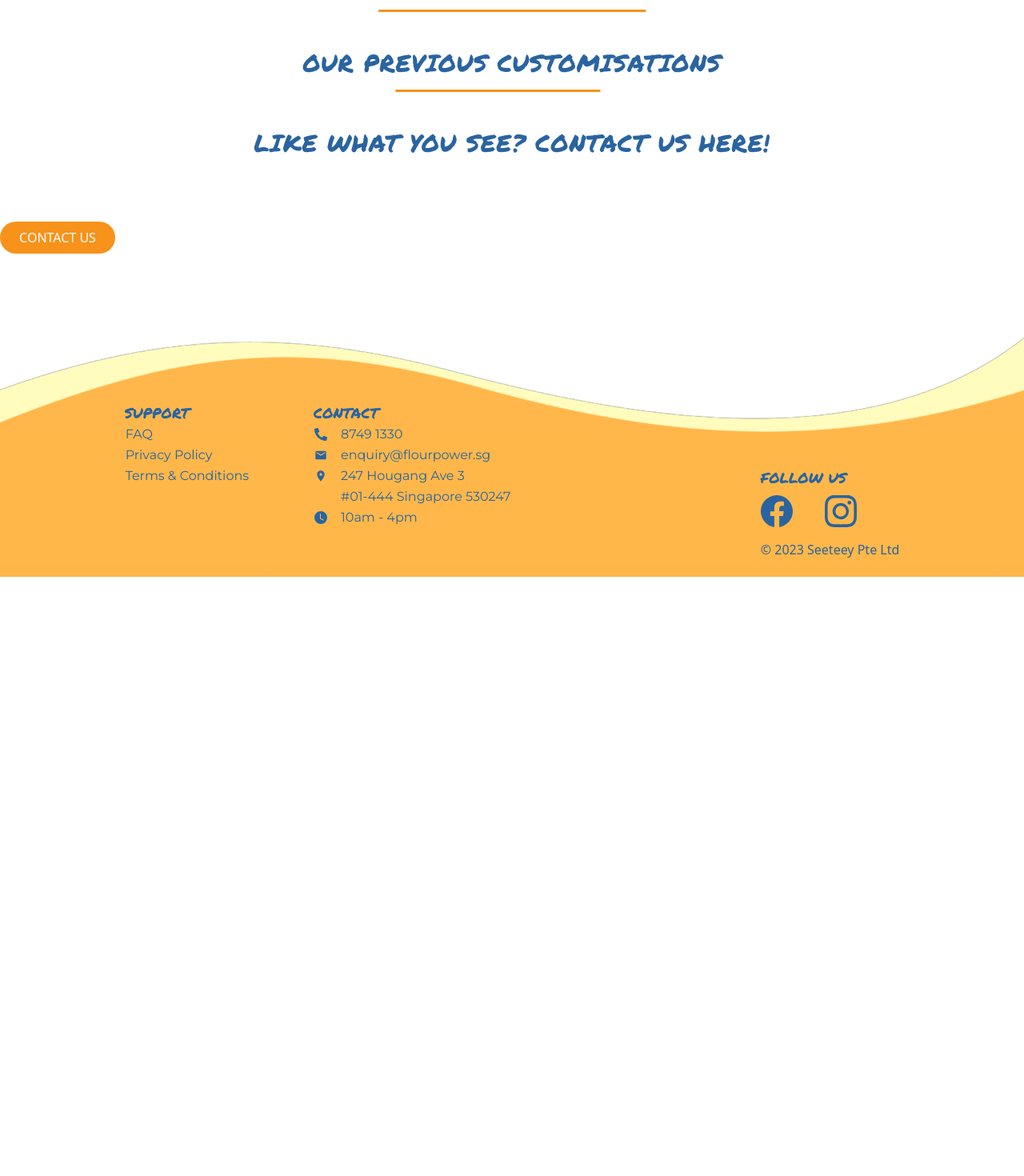
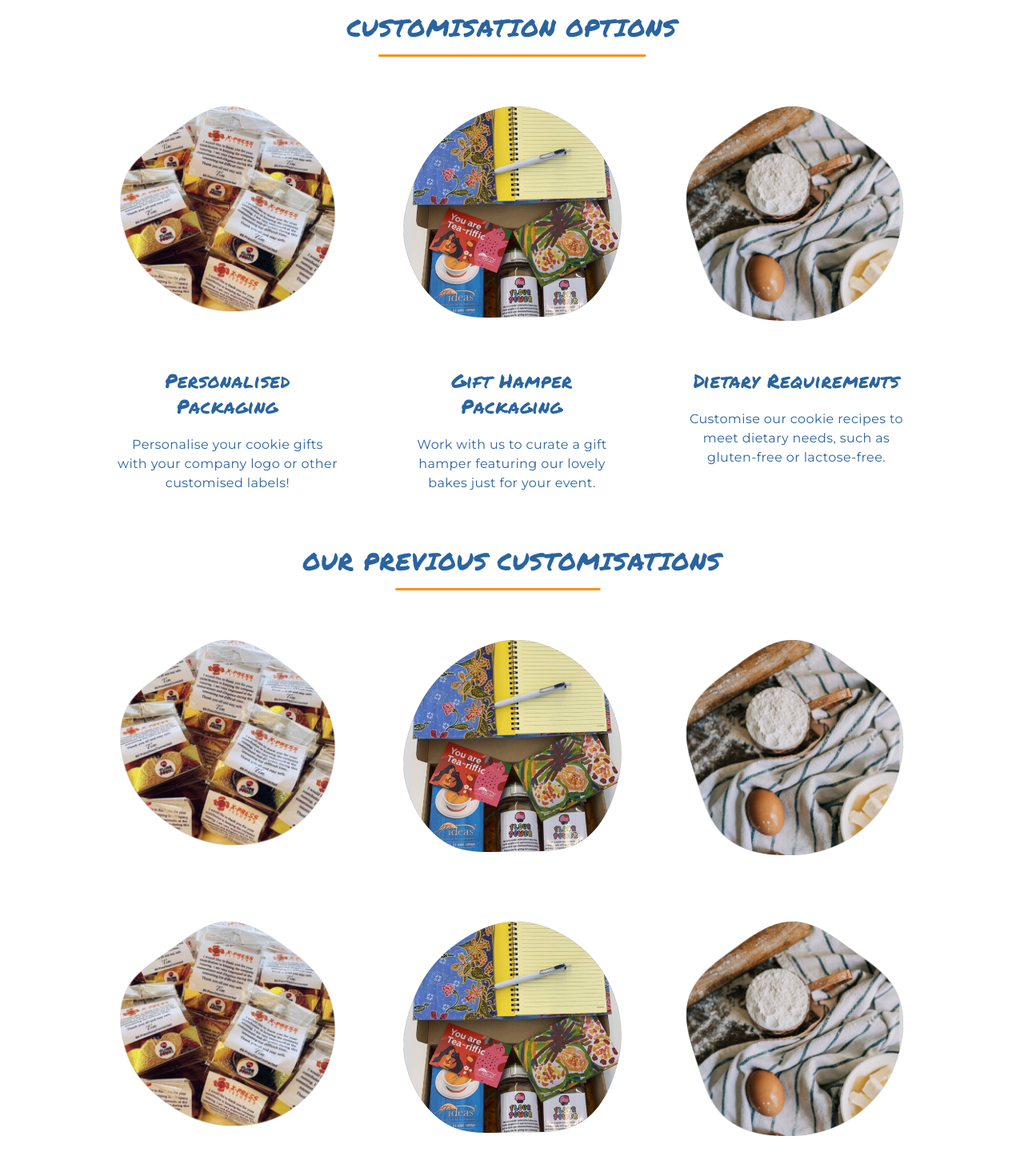
Before and after one commit to SamuelPhua/Client, a React (Vite) app: page /bulk-orders in a window 1280 px wide. Shown: the part 820-2290 px from the top of the page at 80% size. Before the commit the page ends 1541 px from the top, so only its background shows below. Built offline with nearby package versions, Linux system fonts and the light colour scheme.

Commit message:
customisation options added

```diff
--- a/src/Components/BulkOrders.jsx
+++ b/src/Components/BulkOrders.jsx
@@ -14,7 +14,8 @@ const BulkOrders = () => {
         title="BULK ORDERS"
       />
 
-      <div className="w-auto mx-auto mb-16">
+      {/* #1 INTRO - what can we do for you? */}
+      <div className="w-auto mx-auto mt-20 mb-16">
         <h2 className="tracking-wide text-center font-permanentMarker text-darkBlueFont text-3xl md:text-3xl mb-14">
           WHAT{" "}
           <span className="underline underline-offset-22 decoration-orange">
@@ -34,6 +35,7 @@ const BulkOrders = () => {
         </p>
       </div>
 
+      {/* #2 - Customisation Options (3 divs side by side) */}
       <div className="w-auto mx-auto mb-16">
         <h2 className="tracking-wide text-center font-permanentMarker text-darkBlueFont text-3xl md:text-3xl mb-14">
           CU
@@ -43,8 +45,52 @@ const BulkOrders = () => {
           NS
         </h2>
         {/* <div className="w-1/5 text-center mx-auto border-orange border-t-4" /> */}
+
+        {/* images */}
+        <div className="flex flex-wrap justify-evenly w-10/12 mt-20 mx-auto">
+          <div className="w-4/12 px-10">
+            <img src="src/assets/imagesBulkOrders/Corporate-Image1.png" />
+          </div>
+          <div className="w-4/12 px-10">
+            <img src="src/assets/imagesBulkOrders/Corporate-Image2.png" />
+          </div>
+          <div className="w-4/12 px-10">
+            <img src="src/assets/imagesBulkOrders/Corporate-Image3.png" />
+          </div>
+        </div>
+        {/* text */}
+        <div className="flex flex-wrap justify-evenly w-10/12 mx-auto">
+          <div className="w-4/12 px-10">
+            <h4 className="tracking-wide text-center font-permanentMarker text-darkBlueFont text-2xl md:text-2xl mt-14 mb-5">
+              Personalised Packaging
+            </h4>
+            <p className="tracking-wide text-center font-montserrat text-darkBlueFont text-xxs md:text-xxs mb-1">
+              Personalise your cookie gifts with your company logo or other
+              customised labels!
+            </p>
+          </div>
+          <div className="w-4/12 px-10">
+            <h4 className="tracking-wide text-center font-permanentMarker text-darkBlueFont text-2xl md:text-2xl mt-14 mb-5">
+              Gift Hamper Packaging
+            </h4>
+            <p className="tracking-wide text-center font-montserrat text-darkBlueFont text-xxs md:text-xxs mb-1">
+              Work with us to curate a gift hamper featuring our lovely bakes
+              just for your event.
+            </p>
+          </div>
+          <div className="w-4/12 px-10">
+            <h4 className="tracking-wide text-center font-permanentMarker text-darkBlueFont text-2xl md:text-2xl mt-14 mb-5">
+              Dietary Requirements
+            </h4>
+            <p className="tracking-wide text-center font-montserrat text-darkBlueFont text-xxs md:text-xxs mb-1">
+              Customise our cookie recipes to meet dietary needs, such as
+              gluten-free or lactose-free.
+            </p>
+          </div>
+        </div>
       </div>
 
+      {/* #3 Previous customisations grid display */}
       <div className="w-auto mx-auto mb-16">
         <h2 className="tracking-wide text-center font-permanentMarker text-darkBlueFont text-3xl md:text-3xl mb-14">
           OUR PR
@@ -54,13 +100,39 @@ const BulkOrders = () => {
           ISATIONS
         </h2>
         {/* <div className="w-1/5 text-center mx-auto border-orange border-t-4" /> */}
+
+        {/* row 1 images */}
+        <div className="flex flex-wrap justify-evenly w-10/12 mt-20 mx-auto">
+          <div className="w-4/12 px-10">
+            <img src="src/assets/imagesBulkOrders/Corporate-Image1.png" />
+          </div>
+          <div className="w-4/12 px-10">
+            <img src="src/assets/imagesBulkOrders/Corporate-Image2.png" />
+          </div>
+          <div className="w-4/12 px-10">
+            <img src="src/assets/imagesBulkOrders/Corporate-Image3.png" />
+          </div>
+        </div>
+        {/* row 2 images */}
+        <div className="flex flex-wrap justify-evenly w-10/12 mt-20 mx-auto">
+          <div className="w-4/12 px-10">
+            <img src="src/assets/imagesBulkOrders/Corporate-Image1.png" />
+          </div>
+          <div className="w-4/12 px-10">
+            <img src="src/assets/imagesBulkOrders/Corporate-Image2.png" />
+          </div>
+          <div className="w-4/12 px-10">
+            <img src="src/assets/imagesBulkOrders/Corporate-Image3.png" />
+          </div>
+        </div>
       </div>
 
+      {/* #4 contact us - button route */}
       <div className="w-auto mx-auto mb-16">
         <h2 className="tracking-wide text-center font-permanentMarker text-darkBlueFont text-3xl md:text-3xl mb-10">
           LIKE WHAT YOU SEE? CONTACT US HERE!
         </h2>
-        <div className="mx-auto">
+        <div className="text-center mx-auto">
           <Button displayName="CONTACT US" onClick={handleCLick} />
         </div>
       </div>
--- a/src/Components/bulkOrders.jsx
+++ b/src/Components/bulkOrders.jsx
@@ -14,7 +14,8 @@ const BulkOrders = () => {
         title="BULK ORDERS"
       />
 
-      <div className="w-auto mx-auto mb-16">
+      {/* #1 INTRO - what can we do for you? */}
+      <div className="w-auto mx-auto mt-20 mb-16">
         <h2 className="tracking-wide text-center font-permanentMarker text-darkBlueFont text-3xl md:text-3xl mb-14">
           WHAT{" "}
           <span className="underline underline-offset-22 decoration-orange">
@@ -34,6 +35,7 @@ const BulkOrders = () => {
         </p>
       </div>
 
+      {/* #2 - Customisation Options (3 divs side by side) */}
       <div className="w-auto mx-auto mb-16">
         <h2 className="tracking-wide text-center font-permanentMarker text-darkBlueFont text-3xl md:text-3xl mb-14">
           CU
@@ -43,8 +45,52 @@ const BulkOrders = () => {
           NS
         </h2>
         {/* <div className="w-1/5 text-center mx-auto border-orange border-t-4" /> */}
+
+        {/* images */}
+        <div className="flex flex-wrap justify-evenly w-10/12 mt-20 mx-auto">
+          <div className="w-4/12 px-10">
+            <img src="src/assets/imagesBulkOrders/Corporate-Image1.png" />
+          </div>
+          <div className="w-4/12 px-10">
+            <img src="src/assets/imagesBulkOrders/Corporate-Image2.png" />
+          </div>
+          <div className="w-4/12 px-10">
+            <img src="src/assets/imagesBulkOrders/Corporate-Image3.png" />
+          </div>
+        </div>
+        {/* text */}
+        <div className="flex flex-wrap justify-evenly w-10/12 mx-auto">
+          <div className="w-4/12 px-10">
+            <h4 className="tracking-wide text-center font-permanentMarker text-darkBlueFont text-2xl md:text-2xl mt-14 mb-5">
+              Personalised Packaging
+            </h4>
+            <p className="tracking-wide text-center font-montserrat text-darkBlueFont text-xxs md:text-xxs mb-1">
+              Personalise your cookie gifts with your company logo or other
+              customised labels!
+            </p>
+          </div>
+          <div className="w-4/12 px-10">
+            <h4 className="tracking-wide text-center font-permanentMarker text-darkBlueFont text-2xl md:text-2xl mt-14 mb-5">
+              Gift Hamper Packaging
+            </h4>
+            <p className="tracking-wide text-center font-montserrat text-darkBlueFont text-xxs md:text-xxs mb-1">
+              Work with us to curate a gift hamper featuring our lovely bakes
+              just for your event.
+            </p>
+          </div>
+          <div className="w-4/12 px-10">
+            <h4 className="tracking-wide text-center font-permanentMarker text-darkBlueFont text-2xl md:text-2xl mt-14 mb-5">
+              Dietary Requirements
+            </h4>
+            <p className="tracking-wide text-center font-montserrat text-darkBlueFont text-xxs md:text-xxs mb-1">
+              Customise our cookie recipes to meet dietary needs, such as
+              gluten-free or lactose-free.
+            </p>
+          </div>
+        </div>
       </div>
 
+      {/* #3 Previous customisations grid display */}
       <div className="w-auto mx-auto mb-16">
         <h2 className="tracking-wide text-center font-permanentMarker text-darkBlueFont text-3xl md:text-3xl mb-14">
           OUR PR
@@ -54,13 +100,39 @@ const BulkOrders = () => {
           ISATIONS
         </h2>
         {/* <div className="w-1/5 text-center mx-auto border-orange border-t-4" /> */}
+
+        {/* row 1 images */}
+        <div className="flex flex-wrap justify-evenly w-10/12 mt-20 mx-auto">
+          <div className="w-4/12 px-10">
+            <img src="src/assets/imagesBulkOrders/Corporate-Image1.png" />
+          </div>
+          <div className="w-4/12 px-10">
+            <img src="src/assets/imagesBulkOrders/Corporate-Image2.png" />
+          </div>
+          <div className="w-4/12 px-10">
+            <img src="src/assets/imagesBulkOrders/Corporate-Image3.png" />
+          </div>
+        </div>
+        {/* row 2 images */}
+        <div className="flex flex-wrap justify-evenly w-10/12 mt-20 mx-auto">
+          <div className="w-4/12 px-10">
+            <img src="src/assets/imagesBulkOrders/Corporate-Image1.png" />
+          </div>
+          <div className="w-4/12 px-10">
+            <img src="src/assets/imagesBulkOrders/Corporate-Image2.png" />
+          </div>
+          <div className="w-4/12 px-10">
+            <img src="src/assets/imagesBulkOrders/Corporate-Image3.png" />
+          </div>
+        </div>
       </div>
 
+      {/* #4 contact us - button route */}
       <div className="w-auto mx-auto mb-16">
         <h2 className="tracking-wide text-center font-permanentMarker text-darkBlueFont text-3xl md:text-3xl mb-10">
           LIKE WHAT YOU SEE? CONTACT US HERE!
         </h2>
-        <div className="mx-auto">
+        <div className="text-center mx-auto">
           <Button displayName="CONTACT US" onClick={handleCLick} />
         </div>
       </div>
```
